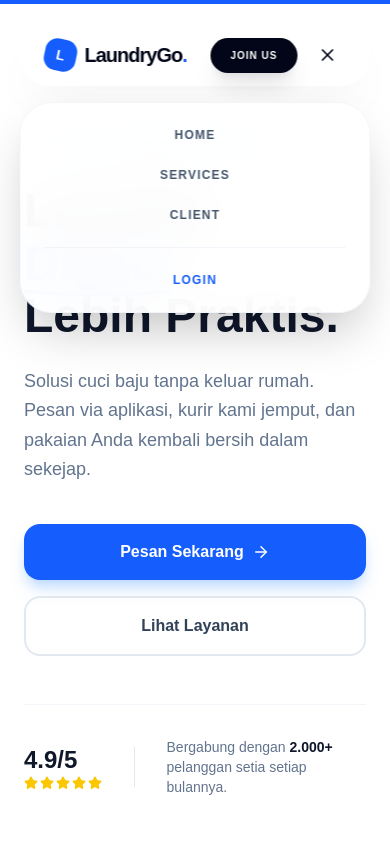
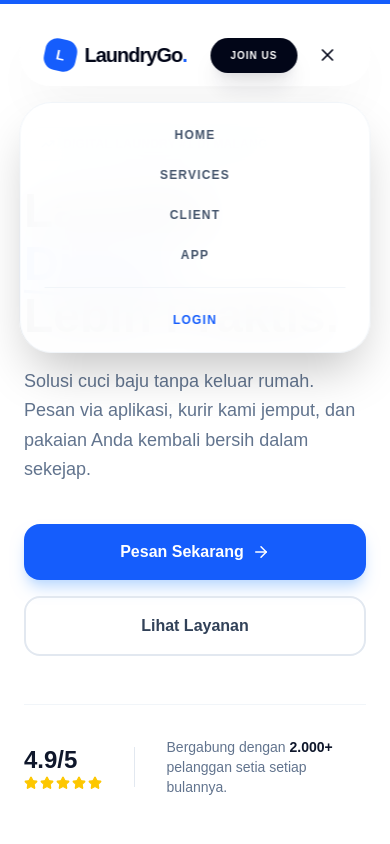
Before and after one commit to MohammadKevin/LaundryGo, a Next.js app: page / in a window 390 px wide. Both pictures are taken after a click on the button 327 px from the left and 55 px from the top of the page. Shown: the top 844 px of the page. Built offline with nearby package versions, Linux system fonts and the light colour scheme.

Commit message:
update page next level

```diff
--- a/components/Navbar.tsx
+++ b/components/Navbar.tsx
@@ -90,6 +90,7 @@ export default function Navbar() {
                             <a href="#home" onClick={() => setMobileMenuOpen(false)}>Home</a>
                             <a href="#services" onClick={() => setMobileMenuOpen(false)}>Services</a>
                             <a href="#testimonials" onClick={() => setMobileMenuOpen(false)}>Client</a>
+                            <a href="#aplications" onClick={() => setMobileMenuOpen(false)}>APP</a>
                             <hr className="border-slate-100" />
                             <Link href="/login" className="text-blue-600">Login</Link>
                         </div>
```
